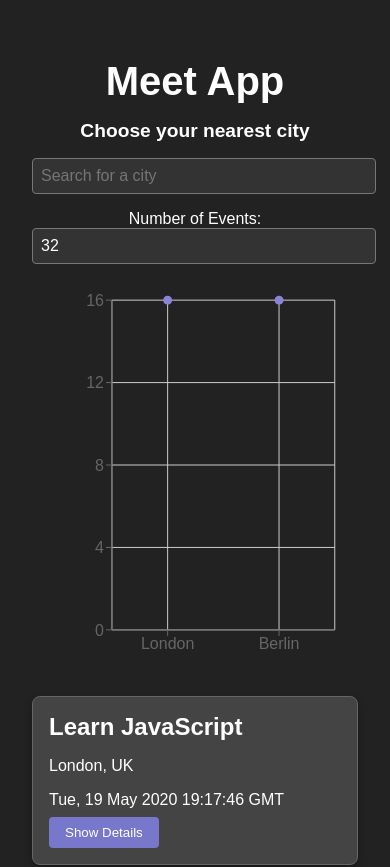
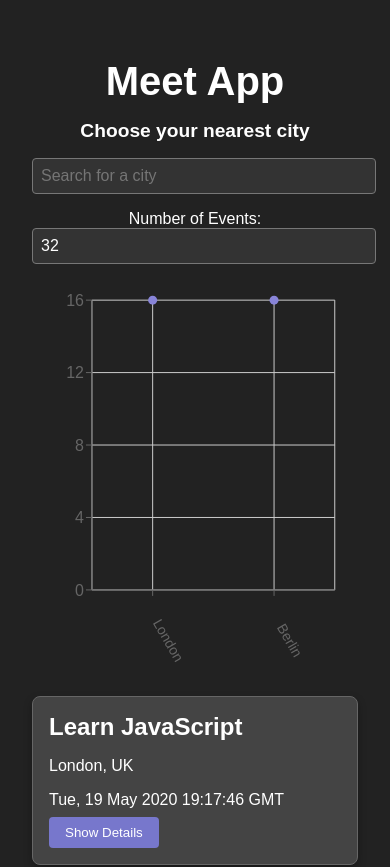
Before and after one commit to jdeebs/meet, a React (Create React App) app: page / in a window 390 px wide. Shown: the top 867 px of the page. Built offline with nearby package versions, Linux system fonts and the light colour scheme.

Commit message:
Make ScatterChart more responsive

```diff
--- a/src/components/CityEventsChart/CityEventsChart.js
+++ b/src/components/CityEventsChart/CityEventsChart.js
@@ -21,7 +21,7 @@
       const count = events.filter(
         (event) => event.location === location
       ).length;
-      const city = location.split(", ")[0];
+      const city = location.split(/, | - /)[0];
       return { city, count };
     });
   };
@@ -32,12 +32,19 @@
         margin={{
           top: 20,
           right: 20,
-          bottom: 20,
-          left: 20,
+          bottom: 60,
+          left: 0,
         }}
       >
         <CartesianGrid />
-        <XAxis type="category" dataKey="city" name="City" />
+        <XAxis
+          type="category"
+          dataKey="city"
+          name="City"
+          angle={60}
+          interval={0}
+          tick={{ dx: 20, dy: 40, fontSize: 14 }}
+        />
         <YAxis
           type="number"
           dataKey="count"
```
